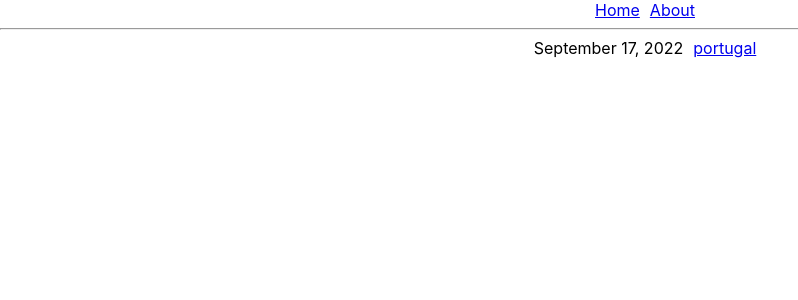
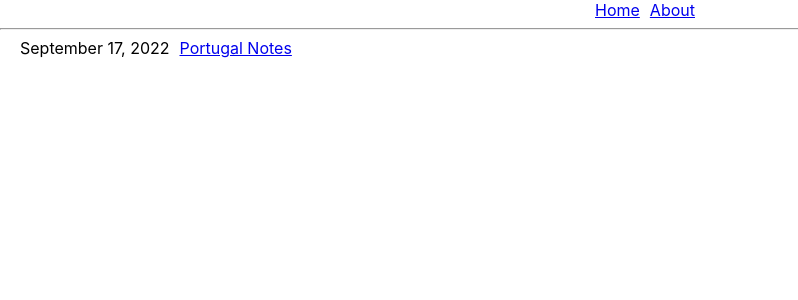
Before and after one commit to georgew5656/georgew5656.github.io, a React (Create React App) app: page / in a window 1280 px wide. Shown: the top 300 px of the page, without its empty margins (0-798 px from the left). Built offline with nearby package versions, Linux system fonts and the light colour scheme.

Commit message:
Working first post

```diff
--- a/src/App.css
+++ b/src/App.css
@@ -17,10 +17,10 @@
   color: #61dafb;
 }
 
-div {
+.contents {
   text-align: center;
 }
 
-span {
+.tab {
   margin-left: 10px;
 }
--- a/src/App.tsx
+++ b/src/App.tsx
@@ -4,7 +4,6 @@ import {
   Routes,
   Route,
   Link,
-  useNavigate
 } from "react-router-dom";
 
 import {
@@ -22,9 +21,9 @@ import {
 function App() {
   return (
     <Router>
-      <div>
-          <span><Link to="/">Home</Link></span>
-          <span><Link to="/about">About</Link></span>
+      <div className="contents">
+          <span className="tab"><Link to="/">Home</Link></span>
+          <span className="tab"><Link to="/about">About</Link></span>
         <hr />
         <Routes>
           <Route path="/" element={Blog()} />
--- /dev/null
+++ b/src/Blog.css
@@ -0,0 +1,4 @@
+.row {
+    margin-left: 10px;
+    text-align: left;
+  }
--- a/src/Blog.tsx
+++ b/src/Blog.tsx
@@ -1,17 +1,21 @@
 import { Link } from "react-router-dom";
+import './Blog.css';
 
 interface BlogRowProps {
     date: string
     path: string
+    title: string
 }
 
 
 function BlogRow(props: BlogRowProps) {
-    return <><span>{props.date}</span><span><Link to={"/" + props.path}>{props.path}</Link></span></>;
+    return <>
+        <span className="row">{props.date}</span><span className="row"><Link to={"/" + props.path}>{props.title}</Link></span>
+    </>;
   }
 
 export function Blog() {
-    return <div>
-        {BlogRow({date: "September 17, 2022", path: "portugal"})}
+    return <div className="row">
+        {BlogRow({date: "September 17, 2022", path: "portugal", title: "Portugal Notes"})}
     </div>
 }
--- /dev/null
+++ b/src/Post.css
@@ -0,0 +1,3 @@
+.blog {
+    text-align: left;
+  }
--- a/src/Post.tsx
+++ b/src/Post.tsx
@@ -1,6 +1,7 @@
 import { Component } from "react";
 import ReactMarkdown from "react-markdown";
 
+import './Post.css';
 
 
 export class Post extends Component<{name: string}, {post: string}> {
@@ -17,6 +18,6 @@ export class Post extends Component<{name: string}, {post: string}> {
         });
     }
     render() {
-        return <ReactMarkdown>{this.state.post}</ReactMarkdown>
+        return <ReactMarkdown className="blog">{this.state.post}</ReactMarkdown>
     }
 }
```
Also changed, not shown: src/About.css (deleted, +0 -18 lines).
